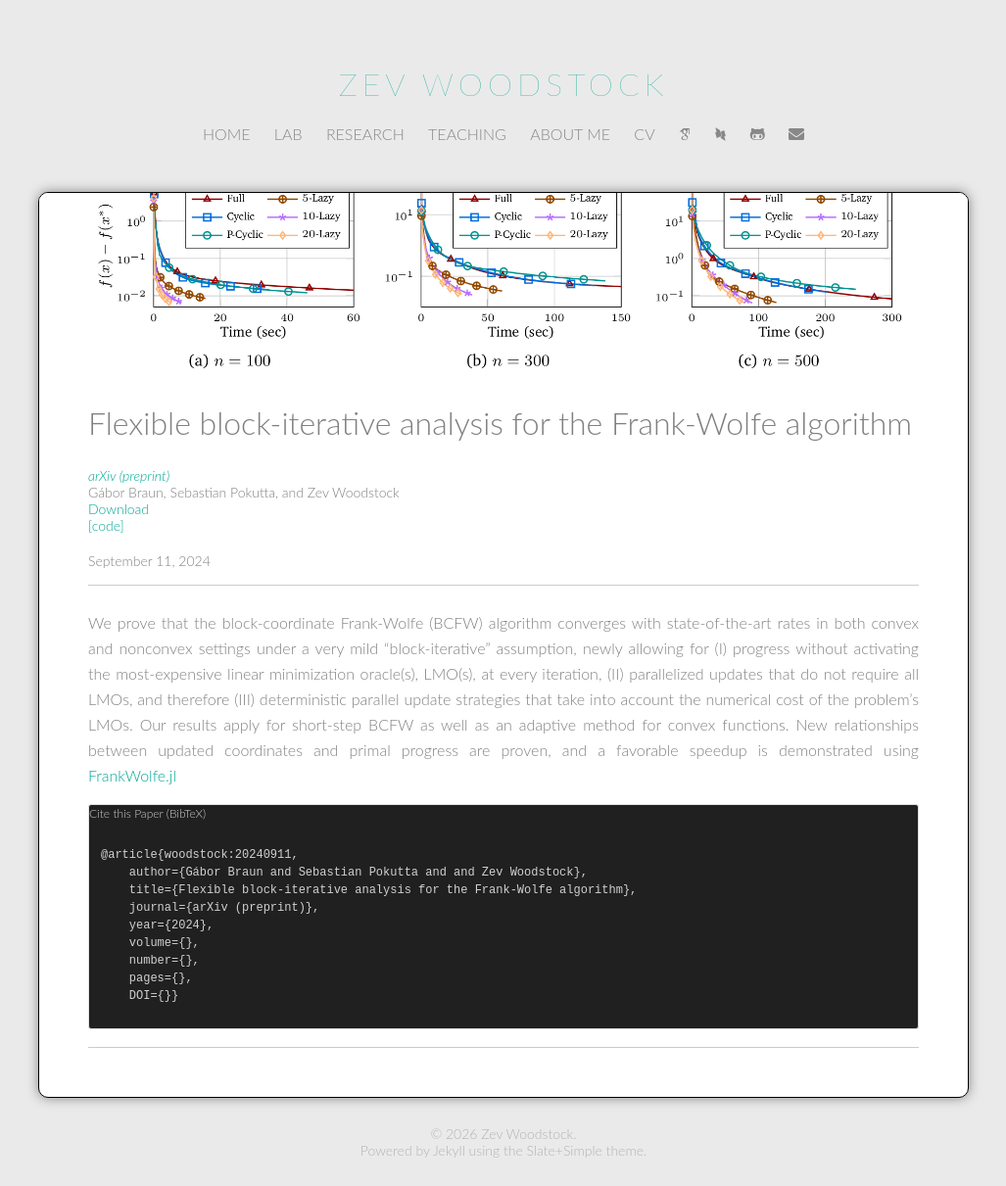
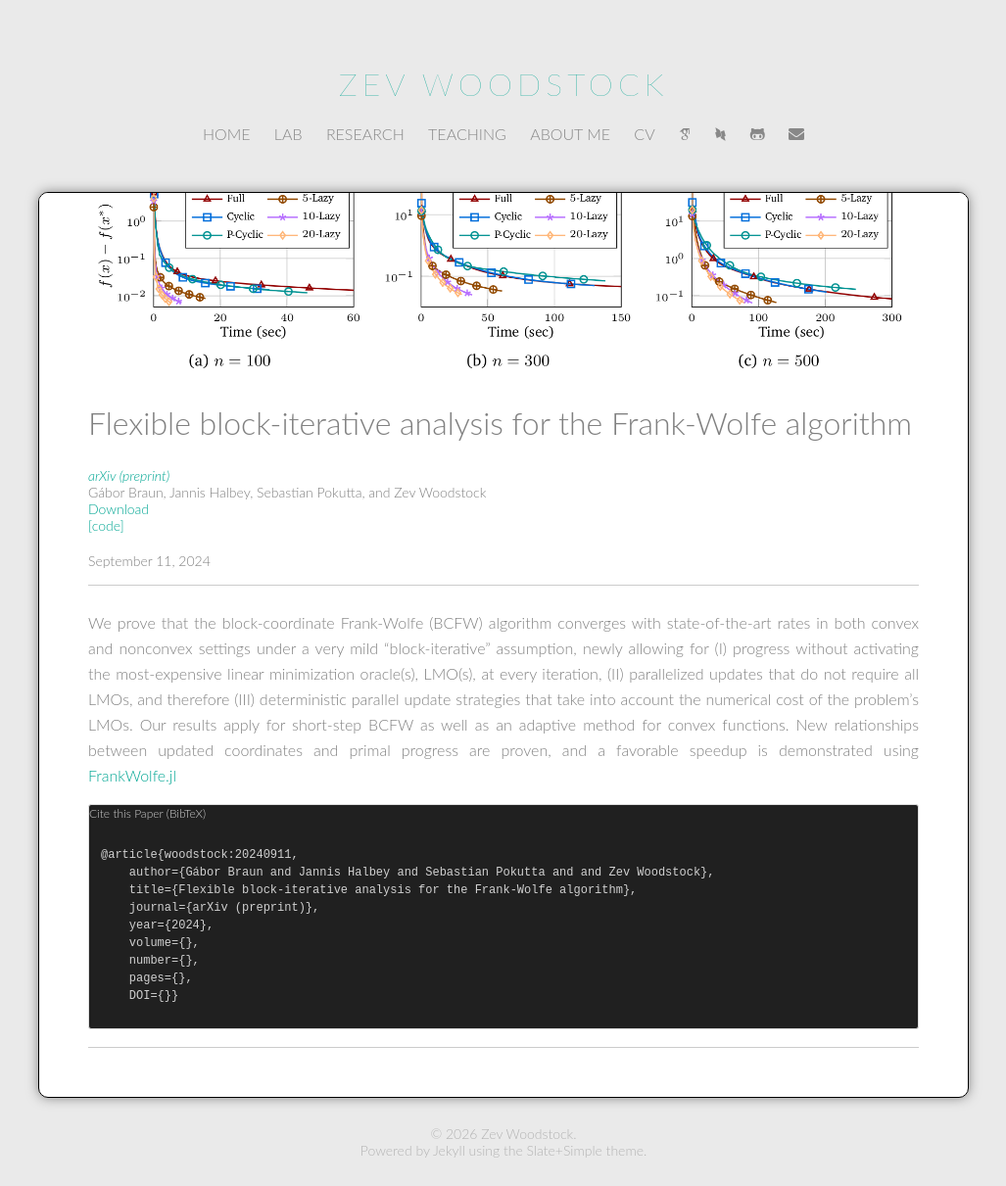
Before and after one commit to zevwoodstock/zevwoodstock.github.io, a Jekyll site: the page built from research/_posts/2024-09-11-blockfw.md, in a window 1280 px wide. Shown: the whole page at 98% size, without its empty margins (126-1153 px from the left). Built offline with Jekyll 4.4.1, drawn with Linux system fonts in a browser that asks for light colours; some web fonts are replaced.

Commit message:
Updated some dependencies, added JH as coauthor on BlockFW project

```diff
--- a/_config.yml
+++ b/_config.yml
@@ -6,12 +6,11 @@ copyright:        Zev Woodstock
 future:      true # publish future dated posts --  true, false (default)
 highlighter: rouge
 markdown:    kramdown
-gems:
+plugins:
   - jekyll-sitemap
   - jekyll-paginate
   - jekyll-gist
   - jekyll-feed
-plugins:
   - jekyll-paginate
 paginate_path: "/posts/page:num"
 sass:
--- a/research/_posts/2024-09-11-blockfw.md
+++ b/research/_posts/2024-09-11-blockfw.md
@@ -4,7 +4,7 @@ categories: publications
 
 title: Flexible block-iterative analysis for the Frank-Wolfe algorithm
 subtitle:
-author: Gábor Braun, Sebastian Pokutta, and Zev Woodstock
+author: Gábor Braun, Jannis Halbey, Sebastian Pokutta, and Zev Woodstock
 venue: arXiv (preprint)
 
 link-text: arXiv
```
Also changed, not shown: Gemfile.lock.
